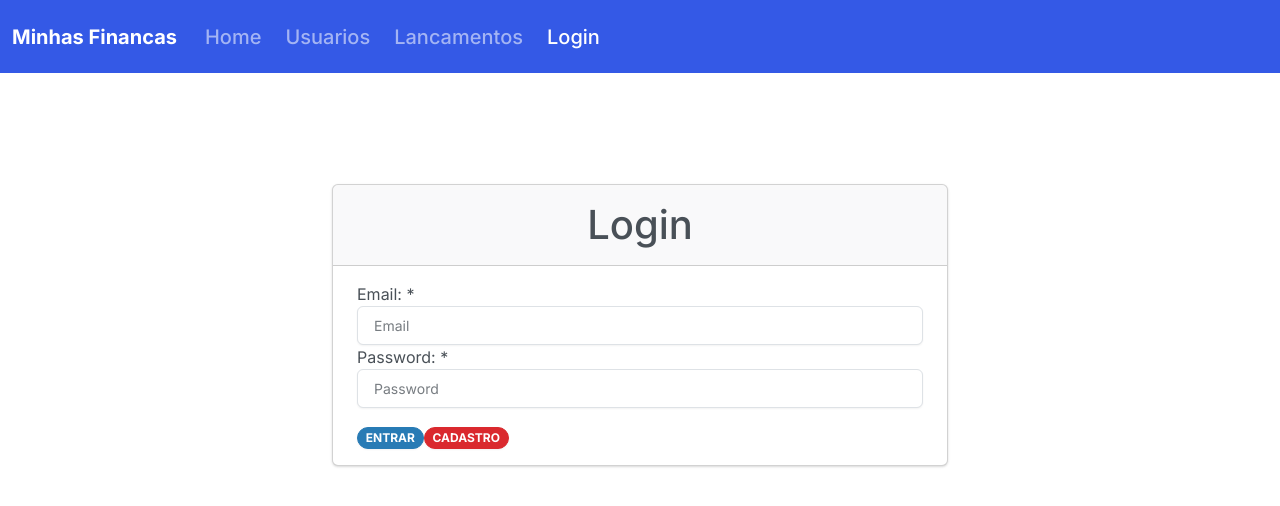
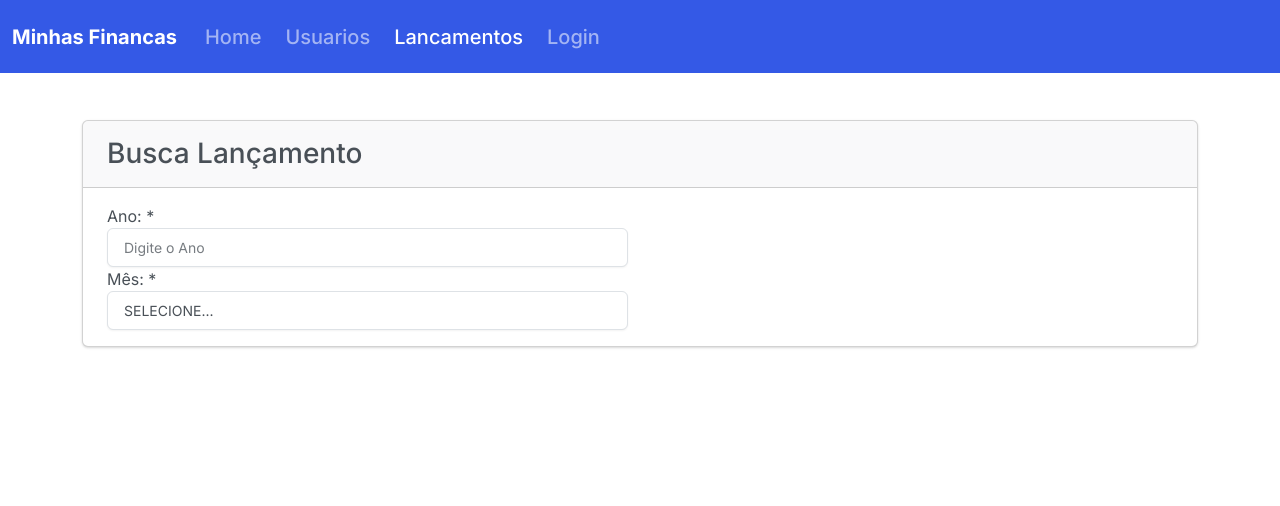
Before and after one commit to erico-lt/minhas-financas-app, a React (Create React App) app: page /cadastrar-lancamentos in a window 1280 px wide. Before the commit this address led to /login. Shown: the top 506 px of the page. Built offline with nearby package versions, Linux system fonts and the light colour scheme.

Commit message:
mensagens de erro e verificação de dados

```diff
--- a/package.json
+++ b/package.json
@@ -13,6 +13,7 @@
     "react-dom": "^18.2.0",
     "react-router-dom": "^6.17.0",
     "react-scripts": "5.0.1",
+    "toastr": "^2.1.4",
     "web-vitals": "^3.5.0"
   },
   "scripts": {
--- a/src/coponents/NavBar.js
+++ b/src/coponents/NavBar.js
@@ -20,7 +20,7 @@ export function NavBar() {
 
                         <NavBarItem to="/cadastro-usuarios" className="nav-link" label="Usuarios"/>
 
-                        <NavBarItem to="/lancamentos" className="nav-link" label="Lancamentos"/>
+                        <NavBarItem to="/cadastrar-lancamentos" className="nav-link" label="Lancamentos"/>
 
                         <NavBarItem to="/login" className="nav-link" label="Login"/>
                     </ul>
--- /dev/null
+++ b/src/coponents/toastr.js
@@ -0,0 +1,35 @@
+import toastr from "toastr";
+
+toastr.options = {
+    "closeButton": true,
+    "debug": false,
+    "newestOnTop": false,
+    "progressBar": true,
+    "positionClass": "toast-top-right",
+    "preventDuplicates": false,
+    "onclick": null,
+    "showDuration": "300",
+    "hideDuration": "1000",
+    "timeOut": "5000",
+    "extendedTimeOut": "1000",
+    "showEasing": "swing",
+    "hideEasing": "linear",
+    "showMethod": "fadeIn",
+    "hideMethod": "fadeOut"
+}
+
+export function mostrarMensagem(tipo, mensagem, title) {
+    toastr[tipo](mensagem, title);
+}
+
+export function mensagemErro(mensagem) {
+    mostrarMensagem("error", mensagem, "Error");
+}
+
+export function mensagemAlert(mensagem) {
+    mostrarMensagem("warning", mensagem, "Alert");
+}
+
+export function mensagemSucesso(mensagem) {
+    mostrarMensagem("success", mensagem, "Success");
+}
--- a/src/main/App.js
+++ b/src/main/App.js
@@ -1,8 +1,11 @@
 import React from "react";
 import { Rotas } from "./Rotas";
 
+import 'toastr/build/toastr.min.js'
+
 import 'bootswatch/dist/zephyr/bootstrap.css';
 import '../custom.css';
+import 'toastr/build/toastr.min.css'
 
 function App() {
   return (
--- a/src/main/Rotas.js
+++ b/src/main/Rotas.js
@@ -6,6 +6,7 @@ import { NavBar } from "../coponents/NavBar";
 import CadastroUsuario from "../views/CadastroUsuario";
 import { Home } from "../views/Home";
 import Login from "../views/Login";
+import Lancamentos from "../views/Lancamentos";
 
 export function Rotas() {
     return (
@@ -16,6 +17,7 @@ export function Rotas() {
                     <Route path="/home" element={<Home />} />
                     <Route path="/login" element={<Login />} />
                     <Route path="/cadastro-usuarios" element={<CadastroUsuario />} />
+                    <Route path="/cadastrar-lancamentos" element={<Lancamentos />} />
                     <Route path="*" element={<Navigate to="/login"/>}></Route>
                 </Routes>
             </BrowserRouter>
--- a/src/main/app/ApiService.js
+++ b/src/main/app/ApiService.js
@@ -1,22 +1,17 @@
 import axios from "axios";
 
 const httpClient = axios.create({
-    baseURL:'http://localhost:8080',
-    headers: {'Content-Type': 'application/json',
-            'Accept': 'application/json'}
+    baseURL: 'http://localhost:8080',
+    headers: {
+        'Content-Type': 'application/json',
+        'Accept': 'application/json'
+    }
 });
 
-class ApiService{
-
+export default class ApiService {
     constructor(apiUrl){
         this.apiUrl = apiUrl;
     }
-
-    // get(url, corpo) {
-
-    //     const request = `${this.apiUrl}${url}`;
-    //     return httpClient.get(request, corpo);
-    // }
 
     post(url, corpo){
         const request = `${this.apiUrl}${url}`;
@@ -34,10 +29,7 @@ class ApiService{
     }
 
     get(url){
-        const request = `${this.apiUrl}/${url}/saldo`;
+        const request = `${this.apiUrl}${url}`;
         return httpClient.get(request);
     }
-
 }
-
-export default ApiService;
--- /dev/null
+++ b/src/main/app/service/LocalStorageService.js
@@ -0,0 +1,9 @@
+
+export default class localStorageService {
+    static adicionarItem(chave, valor) {
+        return localStorage.setItem(chave, JSON.stringify(valor));
+    }
+    static buscarItem(chave) {
+        return localStorage.getItem(chave);
+    }
+}
--- a/src/main/app/service/UsuarioService.js
+++ b/src/main/app/service/UsuarioService.js
@@ -1,6 +1,6 @@
-import apiService from "../ApiService";
+import ApiService from "../ApiService"
 
-class UsuarioService extends apiService {
+class UsuarioService extends ApiService {
 
     constructor(){
         super('api/usuarios');
@@ -12,8 +12,13 @@ class UsuarioService extends apiService {
     }
 
     saldo(url) {
-        return this.get(url)
+        return this.get(`/${url}/saldo`);
     }
+
+    salvarUsuario(corpo) {
+        return this.post('',corpo);
+    }
+
 }
 
 export default UsuarioService;
--- a/src/views/CadastroUsuario.js
+++ b/src/views/CadastroUsuario.js
@@ -1,9 +1,11 @@
 import React, { useState } from "react";
 
+import { useNavigate } from "react-router-dom";
 import Card from "../coponents/Card";
-import FormGroup from '../coponents/FormGroup'
-import { useNavigate } from "react-router-dom";
-import axios from "axios";
+import FormGroup from '../coponents/FormGroup';
+import LocalStorageService from "../main/app/service/LocalStorageService";
+import UsuarioService from "../main/app/service/UsuarioService";
+import { mensagemSucesso, mensagemErro, mensagemAlert } from "../coponents/toastr";
 
 function CadastroUsuario() {
 
@@ -12,42 +14,60 @@ function CadastroUsuario() {
     const [email, setEmail] = useState('');
     const [senha, setSenha] = useState('');
     const [senhaConfirmacao, setSenhaConfirmacao] = useState('');
-    const [autenticar, setAutenticar] = useState(null);
-    const [alert, setAlert] = useState('');
+    const service = new UsuarioService();
 
     const mudarPagina = () => {
         navigate('/login')
     }
 
-    const salvar = () => {
-        if (senha !== senhaConfirmacao) {
-            setAlert("alert alert-dismissible alert-danger");
-            setAutenticar("A Senha não corresponde")
+    const validar = ()=>{
+        const msg = [];
+        if(!nome){
+            msg.push("Adicione um nome");
         }
 
-        axios.post('http://localhost:8080/api/usuarios', {
+        if(!email) {
+            msg.push("Campo de email obrigatorio");
+        } else if(!email.match(/^[a-z0-9]+@[a-z]+\.[a-z]/)){
+            msg.push("Digite um email valido");
+        }
+
+        if(!senha || !senhaConfirmacao) {
+            msg.push("Deve digitar a senha duas vezes");
+        } else if(senha !== senhaConfirmacao){
+            msg.push("As senhas não coecidem");
+        }
+
+        return msg;
+    }
+
+    const salvar = () => {
+
+        if (validar() && validar().length > 0 ) {
+            validar().forEach((msg, index) =>{
+                mensagemAlert(msg);
+            });
+            return false;
+        }
+
+        service.salvarUsuario({
             nome: nome,
             email: email,
             senha: senha
         }).then(response => {
-            localStorage.setItem('usuario', JSON.stringify(response.data));
+            mensagemSucesso("Usuario cadastrado com sucesso");
+            LocalStorageService.buscarItem('usuario', response.data);
             navigate('/home');
-        }).catch(erro =>{
-            console.log(erro.response)
+        }).catch(erro => {
+            mensagemErro(erro.response.data.message);
+
         })
-
-        //controller.abort();
     }
 
     return (
         <div className="container">
             <Card title="CADASTRO USUARIO">
                 <div className="row">
-                    <div className="row">
-                        <div className={alert}>
-                            <span aria-hidden="true">{autenticar}</span>
-                        </div>
-                    </div>
                     <div className="col-lg-12">
                         <div className="bs-component">
                             <FormGroup label="Nome: *" htmlFor="inputNome">
--- a/src/views/Home.js
+++ b/src/views/Home.js
@@ -3,15 +3,16 @@ import React, { useState } from "react";
 import { useEffect } from "react";
 import Card from "../coponents/Card";
 import UsuarioService from "../main/app/service/UsuarioService";
+import localStorageService from "../main/app/service/LocalStorageService";
 
 export function Home() {
     const [saldo, setSaldo] = useState(0);
     const service = new UsuarioService();
 
     useEffect(() =>{
-        const usuarioString = localStorage.getItem('usuario');
+        const usuarioString = localStorageService.buscarItem('usuario')
         const usuario = JSON.parse(usuarioString);
-        service.saldo(`${usuario.id}`
+        service.saldo(usuario.id
         ).then(response => {
             setSaldo(response.data);
         }).catch(erro => {
@@ -28,7 +29,7 @@ export function Home() {
                 <p>E essa é sua área administrativa, utilize um dos menus ou botões abaixo para navegar pelo sistema.</p>
 
                 <p className="lead">
-                    <a className="btn btn-primary btn-lg" href="/login" role="button">
+                    <a className="btn btn-primary btn-lg" href="/cadastro-usuarios" role="button">
                         <i className="bi bi-person-up"></i>
                         <span className="ms-1">Cadastrar Usuário</span>
                     </a>
--- /dev/null
+++ b/src/views/Lancamentos.js
@@ -0,0 +1,49 @@
+function Lancamentos() {
+    return (
+        <>
+            <div class="container">
+                <div class="card mb-3">
+                    <h3 class="card-header">Busca Lançamento</h3>
+                    <div class="card-body">
+                        <div class="row">
+                            <div class="col-lg-6">
+                                <div class="bs-component">
+                                 <form>
+                                    <fieldset>
+                                    <div class="form-group">
+                                                <label for="exampleInputEmail1">Ano: *</label>
+                                                <input type="text" class="form-control" id="exampleInputEmail1" aria-describedby="emailHelp"
+                                                    placeholder="Digite o Ano"/>
+                                            </div>
+                                            <div class="form-group">
+                                                <label for="exampleInputEmail1">Mês: *</label>
+                                                <select class="form-control" id="exampleSelect1">
+                                                    <option>SELECIONE...</option>
+                                                    <option>Janeiro</option>
+                                                    <option>Fevereiro</option>
+                                                    <option>Março</option>
+                                                    <option>Abril</option>
+                                                    <option>Maio</option>
+                                                    <option>Junho</option>
+                                                    <option>Julho</option>
+                                                    <option>Agosto</option>
+                                                    <option>Setembro</option>
+                                                    <option>Outubro</option>
+                                                    <option>Novembro</option>
+                                                    <option>Dezembro</option>
+
+                                                </select>
+                                            </div>
+                                    </fieldset>
+                                 </form>
+                                </div>
+                            </div>
+                        </div>
+                    </div>
+                </div>
+            </div>
+        </>
+    );
+}
+
+export default Lancamentos;
--- a/src/views/Login.js
+++ b/src/views/Login.js
@@ -4,14 +4,14 @@ import Card from "../coponents/Card";
 import FormGroup from "../coponents/FormGroup";
 import { useNavigate } from "react-router-dom";
 import UsuarioService from "../main/app/service/UsuarioService";
+import localStorageService from "../main/app/service/LocalStorageService";
+import { mensagemErro, mensagemSucesso } from "../coponents/toastr";
 
 function Login() {
 
     const navigate = useNavigate();
     const [email, setEmail] = useState('');
     const [senha, setSenha] = useState('');
-    const [erroMessage, setMessage] = useState(null);
-    const [alert, setStatus] = useState('');
     const service = new UsuarioService();
 
     const entrar = async ()=> {
@@ -19,13 +19,11 @@ function Login() {
             email:email,
             senha:senha
         }).then(response => {
-            localStorage.setItem('usuario', JSON.stringify(response.data));
+            mensagemSucesso("Login efetuado com sucesso")
+            localStorageService.adicionarItem(response.data);
             navigate('/home');
         }).catch(erro => {
-            if (erro.response.data.message != null) {
-                setStatus("alert alert-dismissible alert-danger");
-            };
-            setMessage(erro.response.data.message);
+            mensagemErro(erro.response.data.message);
         });
     }
 
@@ -36,12 +34,6 @@ function Login() {
                 <div className="col-md-6 position-absolute top-40 start-50 translate-middle-x">
                     <div className="bs-docs-section">
                         <Card title="Login" >
-                            <div className="row">
-                                <div className={alert}>
-                                    <span aria-hidden="true">{erroMessage}</span>
-                                </div>
-                            </div>
-
                             <div className="row">
                                 <div className="col-lg-12">
                                     <div className="bs-component">
```
Also changed, not shown: 1 other file (tests, documents, lock files or other folders).
